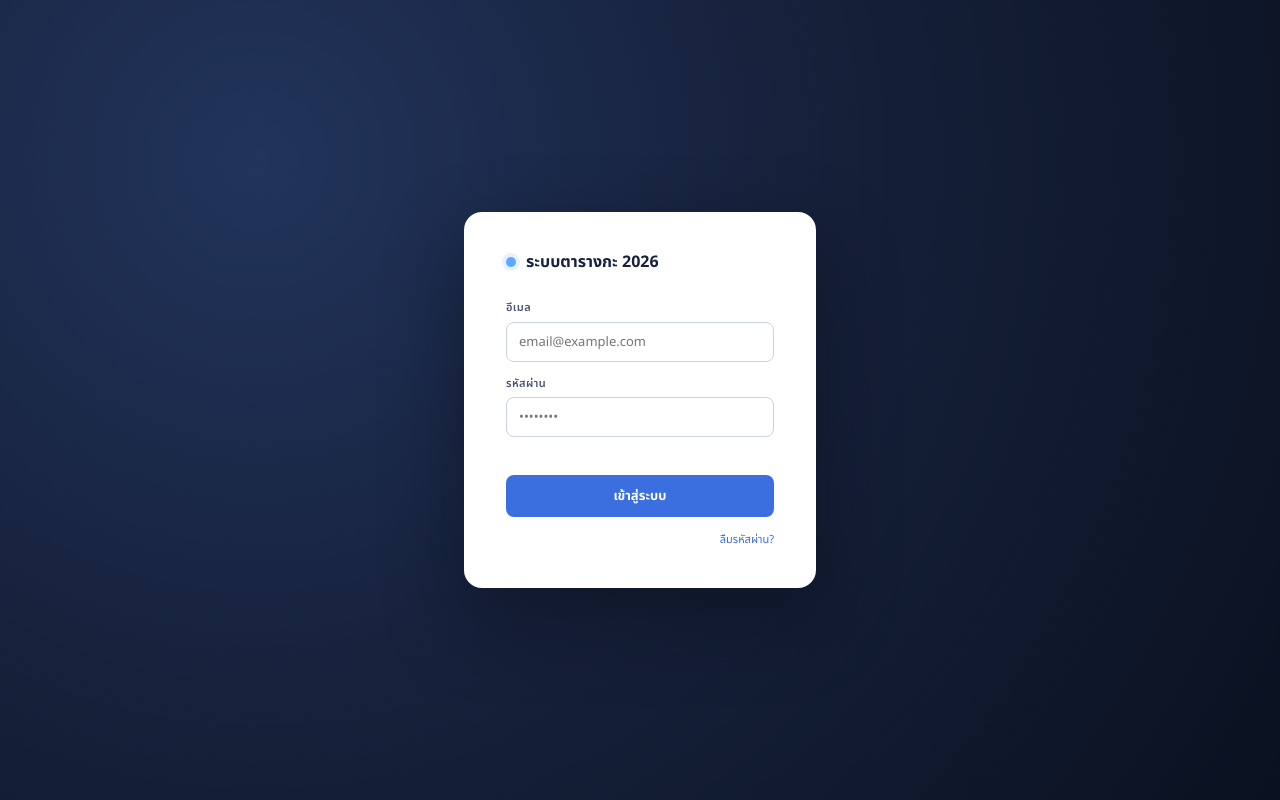
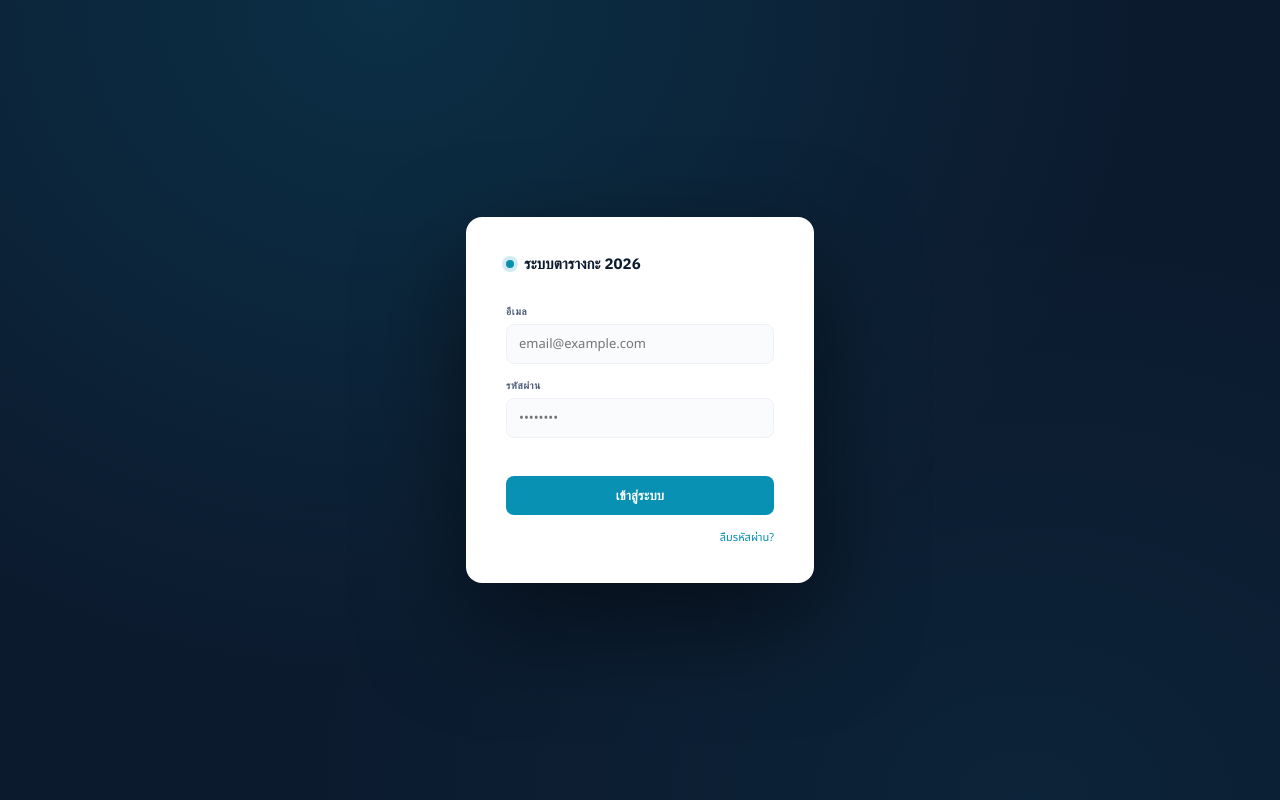
Before and after one commit to MuiThePlatu/shift-schedule, a plain HTML site: page index.html in a window 1280 px wide. Drawn offline with Linux system fonts and the light colour scheme; no server answers.

Commit message:
design: redesign visual system — Control Room aesthetic
- Accent: #3B6FE0 (generic blue) → #0891B2 (Signal teal)
- Header/sidebar: gradient → flat #0C1A2E (Void dark)
- Sidebar: white card → full dark column with refined item states
- Today row: yellow background → cyan stripe + left accent border
- Canvas: #F1F4F9 → #F7F9FC (cleaner white)
- Login: radial cyan glow on dark bg, IBM Plex Sans labels
- Typography: add IBM Plex Sans for headers, labels, sidebar

Co-Authored-By: Claude Sonnet 4.6 <noreply@anthropic.com>

```diff
--- a/css/base.css
+++ b/css/base.css
@@ -1,9 +1,9 @@
 *{box-sizing:border-box;margin:0;padding:0}
 :root{
-  --ink:#0B1324;--ink2:#4A5670;--ink3:#8C96AC;
-  --canvas:#F1F4F9;--card:#FFFFFF;
-  --line:#E2E7F0;--line2:#CBD3E3;
-  --brand:#16213B;--brand2:#3B6FE0;--brand-light:#EBF1FD;
+  --ink:#0B1324;--ink2:#4B5B78;--ink3:#8C96AC;
+  --canvas:#F7F9FC;--card:#FFFFFF;
+  --line:#EEF1F7;--line2:#CBD3E3;
+  --brand:#0C1A2E;--brand2:#0891B2;--brand-light:#E0F9FC;
   --am-bg:#FFF4E9;--am-text:#B65C1F;--am-bd:#F6CFA3;
   --pm-bg:#EAF1FE;--pm-text:#2857B8;--pm-bd:#BFD4F8;
   --both-bg:#F1EEFC;--both-text:#5C4EA6;--both-bd:#CBC0F0;
@@ -16,24 +16,26 @@
   --ot-c:#FFF1E4;--ot-ct:#B65C1F;
   --success-bg:#DFF3E8;--success-text:#1F6E44;
   --warn-bg:#FBF0CE;--warn-text:#7A5610;
-  --info-bg:#EAF1FE;--info-text:#28477E;
+  --info-bg:#E0F9FC;--info-text:#0E7490;
   --fest-bg:#FCF6E3;--fest-bd:#EBD892;--fest-text:#8A6A17;
   --app-light:#FBF0D6;--app-dark:#8A5A17;
   --vas-light:#DBF0E3;--vas-dark:#1F6E44;
   --r4:4px;--r8:8px;--r12:12px;--r20:20px;
+  --sidebar:#0C1A2E;--sidebar-item-hover:rgba(255,255,255,.06);--sidebar-txt:rgba(255,255,255,.85);--sidebar-txt-muted:rgba(255,255,255,.45);
 }
 body{font-family:'Noto Sans Thai',sans-serif;font-size:13px;background:var(--canvas);color:var(--ink);line-height:1.5;min-height:100vh}
+.ibm{font-family:'IBM Plex Sans',sans-serif}
 
 /* ── Layout ── */
-.header{background:linear-gradient(135deg,var(--brand),#0D1729);color:#fff;padding:0 22px;height:56px;display:flex;align-items:center;justify-content:space-between;position:sticky;top:0;z-index:300;box-shadow:0 1px 0 rgba(255,255,255,.06) inset,0 4px 16px rgba(11,19,36,.25)}
-.header-title{display:flex;align-items:center;gap:10px;font-size:15px;font-weight:700;letter-spacing:.2px}
-.header-title .dot{width:8px;height:8px;border-radius:50%;background:#5EA8FF;box-shadow:0 0 0 3px rgba(94,168,255,.18)}
-.header-right{font-size:12px;opacity:.7;font-weight:400}
+.header{background:var(--sidebar);color:#fff;padding:0 22px;height:56px;display:flex;align-items:center;justify-content:space-between;position:sticky;top:0;z-index:300;border-bottom:1px solid rgba(255,255,255,.06)}
+.header-title{display:flex;align-items:center;gap:10px;font-size:15px;font-weight:700;letter-spacing:.2px;font-family:'IBM Plex Sans',sans-serif}
+.header-title .dot{width:7px;height:7px;border-radius:50%;background:var(--brand2);box-shadow:0 0 0 3px rgba(8,145,178,.25)}
+.header-right{font-size:12px;opacity:.6;font-weight:400}
 
 .mnav{display:flex;gap:6px;flex-wrap:wrap;padding:9px 16px;background:var(--card);border-bottom:1px solid var(--line);position:sticky;top:56px;z-index:200;box-shadow:0 1px 4px rgba(15,23,42,.04)}
 .mb{padding:5px 13px;border:1.5px solid var(--line2);border-radius:var(--r20);cursor:pointer;font-size:11px;font-family:inherit;font-weight:500;background:transparent;color:var(--ink2);transition:.15s all}
 .mb:hover{background:var(--brand-light);border-color:var(--brand2);color:var(--brand2)}
-.mb.cur{background:var(--brand2);color:#fff;border-color:var(--brand2);box-shadow:0 2px 8px rgba(59,111,224,.3)}
+.mb.cur{background:var(--brand2);color:#fff;border-color:var(--brand2);box-shadow:0 2px 8px rgba(8,145,178,.3)}
 
 .legend{display:flex;gap:14px;flex-wrap:wrap;padding:8px 16px;background:var(--canvas);border-bottom:1px solid var(--line);font-size:10.5px;align-items:center;color:var(--ink2);row-gap:6px}
 .li{display:flex;align-items:center;gap:5px;white-space:nowrap}
@@ -55,8 +57,8 @@ body{font-family:'Noto Sans Thai',sans-serif;font-size:13px;background:var(--can
 
 .row-hol>td{background:var(--hol-bg)!important}
 .row-wknd>td{background:var(--wknd)}
-.row-today>td{background:#FEF9C3!important;border-top:1.5px solid #FDE047!important;border-bottom:1.5px solid #FDE047!important}
-.row-today .fc1,.row-today .fc2{background:#FEF9C3!important}
+.row-today>td{background:#F0FDFF!important;border-top:1px solid #A5F3FC!important;border-bottom:1px solid #A5F3FC!important}
+.row-today .fc1,.row-today .fc2{background:#F0FDFF!important;border-left:3px solid var(--brand2)!important}
 .row-fest>td{background:var(--fest-bg)}
 
 /* ── Frozen left columns ── */
@@ -99,8 +101,8 @@ thead .fc1,thead .fc2{z-index:40!important}
 
 /* ── OT Panel ── */
 .ot-panel{margin-top:14px;background:var(--card);border-radius:var(--r12);border:1px solid var(--line);overflow:hidden;box-shadow:0 1px 3px rgba(15,23,42,.05)}
-.ot-ph{padding:11px 18px;background:linear-gradient(135deg,var(--brand),#0D1729);color:#fff;display:flex;align-items:center;justify-content:space-between;cursor:pointer;font-weight:600;font-size:12px;user-select:none}
-.ot-ph:hover{filter:brightness(1.08)}
+.ot-ph{padding:11px 18px;background:var(--sidebar);color:#fff;display:flex;align-items:center;justify-content:space-between;cursor:pointer;font-weight:600;font-size:12px;user-select:none;font-family:'IBM Plex Sans',sans-serif;letter-spacing:.2px}
+.ot-ph:hover{background:#13243E}
 .ot-wrap{overflow-x:auto}
 .ot-tbl{width:100%;border-collapse:collapse;font-size:11px}
 .ot-tbl th,.ot-tbl td{padding:8px 12px;border-bottom:1px solid var(--line);text-align:center}
@@ -154,25 +156,26 @@ thead .fc1,thead .fc2{z-index:40!important}
 
 .mf{display:flex;gap:8px;justify-content:flex-end;margin-top:18px;padding-top:14px;border-top:1px solid var(--line)}
 .btn{padding:9px 19px;border-radius:var(--r8);cursor:pointer;font-size:12px;font-weight:600;font-family:inherit;border:none;transition:.15s all}
-.btn-ok{background:var(--brand2);color:#fff;box-shadow:0 2px 8px rgba(59,111,224,.28)}
-.btn-ok:hover:not(:disabled){background:#2C56B8}
+.btn-ok{background:var(--brand2);color:#fff;box-shadow:0 2px 8px rgba(8,145,178,.28)}
+.btn-ok:hover:not(:disabled){background:#0770A0}
 .btn-ok:disabled{opacity:.35;cursor:not-allowed;box-shadow:none}
 .btn-cn{background:var(--line);color:var(--ink2)}
 .btn-cn:hover{background:var(--line2)}
 
 /* ── Login Screen ── */
-#loginScreen{position:fixed;inset:0;background:radial-gradient(circle at 20% 20%,#22345C 0%,var(--brand) 45%,#0A1120 100%);z-index:10000;display:flex;align-items:center;justify-content:center}
-.login-box{background:#fff;border-radius:18px;padding:38px 42px;width:352px;box-shadow:0 30px 80px rgba(6,10,20,.45)}
-.login-logo{display:flex;align-items:center;gap:10px;margin-bottom:26px}
-.login-logo .dot{width:10px;height:10px;border-radius:50%;background:#5EA8FF;box-shadow:0 0 0 4px rgba(94,168,255,.15)}
-.login-logo span{font-size:16px;font-weight:700;color:var(--brand)}
+#loginScreen{position:fixed;inset:0;background:var(--sidebar);z-index:10000;display:flex;align-items:center;justify-content:center}
+#loginScreen::before{content:'';position:absolute;inset:0;background:radial-gradient(ellipse at 30% 0%,rgba(8,145,178,.18) 0%,transparent 60%),radial-gradient(ellipse at 80% 100%,rgba(8,145,178,.08) 0%,transparent 50%);pointer-events:none}
+.login-box{background:#fff;border-radius:16px;padding:36px 40px;width:348px;box-shadow:0 40px 100px rgba(0,0,0,.5);position:relative}
+.login-logo{display:flex;align-items:center;gap:10px;margin-bottom:28px}
+.login-logo .dot{width:8px;height:8px;border-radius:50%;background:var(--brand2);box-shadow:0 0 0 4px rgba(8,145,178,.18)}
+.login-logo span{font-size:15px;font-weight:700;color:var(--brand);font-family:'IBM Plex Sans',sans-serif;letter-spacing:.1px}
 .login-field{margin-bottom:14px}
-.login-field label{display:block;font-size:11px;font-weight:600;color:var(--ink2);margin-bottom:5px;letter-spacing:.4px}
-.login-field input{width:100%;padding:9px 12px;border:1.5px solid var(--line2);border-radius:var(--r8);font-size:13px;font-family:inherit;color:var(--ink);outline:none;transition:.15s border-color}
-.login-field input:focus{border-color:var(--brand2);box-shadow:0 0 0 3px rgba(59,111,224,.12)}
-.login-btn{width:100%;padding:11px;background:var(--brand2);color:#fff;border:none;border-radius:var(--r8);font-size:13px;font-weight:700;font-family:inherit;cursor:pointer;margin-top:8px;transition:.15s background}
-.login-btn:hover{background:#2C56B8}
-.login-btn:disabled{opacity:.5;cursor:not-allowed}
+.login-field label{display:block;font-size:10px;font-weight:700;color:var(--ink2);margin-bottom:5px;letter-spacing:.7px;text-transform:uppercase;font-family:'IBM Plex Sans',sans-serif}
+.login-field input{width:100%;padding:9px 12px;border:1.5px solid var(--line);border-radius:var(--r8);font-size:13px;font-family:inherit;color:var(--ink);outline:none;transition:.15s all;background:#FAFBFD}
+.login-field input:focus{border-color:var(--brand2);box-shadow:0 0 0 3px rgba(8,145,178,.12);background:#fff}
+.login-btn{width:100%;padding:11px;background:var(--brand2);color:#fff;border:none;border-radius:var(--r8);font-size:13px;font-weight:700;font-family:'IBM Plex Sans',sans-serif;cursor:pointer;margin-top:8px;transition:.15s all;letter-spacing:.2px}
+.login-btn:hover{background:#0770A0;box-shadow:0 4px 16px rgba(8,145,178,.35)}
+.login-btn:disabled{opacity:.45;cursor:not-allowed;box-shadow:none}
 .login-err{font-size:11px;color:#DC2626;margin-top:8px;min-height:16px;text-align:center}
 .login-forgot{font-size:11px;color:var(--brand2);text-align:right;margin-top:6px;cursor:pointer;background:none;border:none;font-family:inherit;padding:0}
 .login-forgot:hover{text-decoration:underline}
@@ -180,7 +183,7 @@ thead .fc1,thead .fc2{z-index:40!important}
 /* ── Side Menu ── */
 .hamburger{display:none}
 .side-overlay{display:none}
-.side-menu{position:fixed;top:0;left:0;bottom:0;width:248px;background:var(--card);z-index:150;overflow-y:auto;display:flex;flex-direction:column;border-right:1px solid var(--line);box-shadow:2px 0 12px rgba(15,23,42,.04)}
+.side-menu{position:fixed;top:0;left:0;bottom:0;width:248px;background:var(--sidebar);z-index:150;overflow-y:auto;display:flex;flex-direction:column;border-right:1px solid rgba(255,255,255,.05);box-shadow:2px 0 20px rgba(0,0,0,.25)}
 #mainWrap{margin-left:248px;min-height:100vh;display:flex;flex-direction:column}
 .sm-close{display:none}
 #toastHost{position:fixed;bottom:24px;left:50%;transform:translateX(-50%);z-index:5000;display:flex;flex-direction:column;gap:8px;align-items:center;pointer-events:none}
@@ -192,30 +195,30 @@ thead .fc1,thead .fc2{z-index:40!important}
 #panelBackdrop{position:fixed;inset:0;background:rgba(11,19,36,.35);z-index:390;opacity:0;pointer-events:none;transition:.25s opacity}
 #panelBackdrop.on{opacity:1;pointer-events:all}
 
-.sm-head{background:linear-gradient(135deg,var(--brand),#0D1729);padding:18px 18px 16px;color:#fff;position:relative;flex-shrink:0}
-.sm-title{font-size:15px;font-weight:700;letter-spacing:.3px}
-.sm-user{font-size:11px;opacity:.75;margin-top:4px}
-.sm-close{position:absolute;top:14px;right:14px;background:rgba(255,255,255,.15);border:none;color:#fff;width:28px;height:28px;border-radius:50%;cursor:pointer;font-size:14px;display:flex;align-items:center;justify-content:center}
-.sm-close:hover{background:rgba(255,255,255,.3)}
+.sm-head{background:rgba(255,255,255,.04);border-bottom:1px solid rgba(255,255,255,.07);padding:20px 20px 16px;color:#fff;position:relative;flex-shrink:0}
+.sm-title{font-size:14px;font-weight:700;letter-spacing:.4px;font-family:'IBM Plex Sans',sans-serif;color:#fff}
+.sm-user{font-size:11px;color:var(--sidebar-txt-muted);margin-top:4px;font-family:'IBM Plex Sans',sans-serif}
+.sm-close{position:absolute;top:14px;right:14px;background:rgba(255,255,255,.1);border:none;color:rgba(255,255,255,.7);width:26px;height:26px;border-radius:50%;cursor:pointer;font-size:13px;display:flex;align-items:center;justify-content:center}
+.sm-close:hover{background:rgba(255,255,255,.2)}
 
-.sm-section{padding:10px 0;border-bottom:1px solid var(--line)}
+.sm-section{padding:8px 0;border-bottom:1px solid rgba(255,255,255,.06)}
 .sm-section:last-child{border-bottom:none}
-.sm-label{font-size:9px;font-weight:700;color:var(--ink3);letter-spacing:.8px;padding:6px 20px 4px;text-transform:uppercase}
-.sm-item{display:flex;align-items:center;gap:12px;padding:10px 20px;cursor:pointer;font-size:13px;color:var(--ink);transition:.12s background;border:none;background:none;width:100%;text-align:left;font-family:inherit}
-.sm-item:hover{background:var(--brand-light);color:var(--brand2)}
-.sm-item .sm-icon{width:32px;height:32px;border-radius:var(--r8);display:flex;align-items:center;justify-content:center;font-size:16px;flex-shrink:0}
+.sm-label{font-size:9px;font-weight:600;color:var(--sidebar-txt-muted);letter-spacing:1px;padding:8px 20px 4px;text-transform:uppercase;font-family:'IBM Plex Sans',sans-serif}
+.sm-item{display:flex;align-items:center;gap:11px;padding:9px 16px;cursor:pointer;font-size:13px;color:var(--sidebar-txt);transition:.12s background;border:none;background:none;width:100%;text-align:left;font-family:inherit;border-radius:0}
+.sm-item:hover{background:var(--sidebar-item-hover);color:#fff}
+.sm-item .sm-icon{width:30px;height:30px;border-radius:var(--r8);display:flex;align-items:center;justify-content:center;font-size:15px;flex-shrink:0;background:rgba(255,255,255,.08)}
 .sm-item .sm-txt{flex:1}
-.sm-item .sm-txt small{display:block;font-size:10px;color:var(--ink3);margin-top:1px}
-.sm-item.danger:hover{background:#FEF2F2;color:#DC2626}
-.sm-item.danger .sm-icon{background:#FEF2F2}
-.sm-item .sm-icon.green{background:var(--vas-light)}
-.sm-item .sm-icon.blue{background:var(--brand-light)}
-.sm-item .sm-icon.orange{background:var(--app-light)}
-.sm-item .sm-icon.purple{background:#F3E8FF}
-.sm-item .sm-icon.red{background:#FEF2F2}
-.sm-item .sm-icon.yellow{background:#FEF9C3}
+.sm-item .sm-txt small{display:block;font-size:10px;color:var(--sidebar-txt-muted);margin-top:1px}
+.sm-item.danger:hover{background:rgba(220,38,38,.12);color:#FCA5A5}
+.sm-item.danger .sm-icon{background:rgba(220,38,38,.15)}
+.sm-item .sm-icon.green{background:rgba(34,197,94,.12)}
+.sm-item .sm-icon.blue{background:rgba(8,145,178,.15)}
+.sm-item .sm-icon.orange{background:rgba(245,158,11,.12)}
+.sm-item .sm-icon.purple{background:rgba(147,51,234,.12)}
+.sm-item .sm-icon.red{background:rgba(220,38,38,.15)}
+.sm-item .sm-icon.yellow{background:rgba(234,179,8,.12)}
 
-.sm-months{display:grid;grid-template-columns:repeat(4,1fr);gap:4px;padding:8px 16px}
-.sm-mb{padding:6px 4px;border:1.5px solid var(--line);border-radius:var(--r8);cursor:pointer;font-size:10px;font-family:inherit;font-weight:500;background:transparent;color:var(--ink2);transition:.12s all;text-align:center}
-.sm-mb:hover{border-color:var(--brand2);color:var(--brand2);background:var(--brand-light)}
+.sm-months{display:grid;grid-template-columns:repeat(4,1fr);gap:4px;padding:8px 14px}
+.sm-mb{padding:6px 4px;border:1px solid rgba(255,255,255,.1);border-radius:var(--r8);cursor:pointer;font-size:10px;font-family:'IBM Plex Sans',sans-serif;font-weight:500;background:transparent;color:var(--sidebar-txt-muted);transition:.12s all;text-align:center}
+.sm-mb:hover{border-color:var(--brand2);color:var(--brand2);background:rgba(8,145,178,.12)}
 .sm-mb.cur{background:var(--brand2);color:#fff;border-color:var(--brand2)}
--- a/index.html
+++ b/index.html
@@ -4,7 +4,7 @@
 <meta charset="UTF-8">
 <meta name="viewport" content="width=device-width,initial-scale=1">
 <title>ระบบตารางกะ 2026</title>
-<link href="https://fonts.googleapis.com/css2?family=Noto+Sans+Thai:wght@300;400;500;600;700&family=IBM+Plex+Mono:wght@400;500&display=swap" rel="stylesheet">
+<link href="https://fonts.googleapis.com/css2?family=Noto+Sans+Thai:wght@300;400;500;600;700&family=IBM+Plex+Mono:wght@400;500&family=IBM+Plex+Sans:wght@400;500;600;700&display=swap" rel="stylesheet">
 <!-- Firebase SDK -->
 <script src="https://www.gstatic.com/firebasejs/10.12.2/firebase-app-compat.js"></script>
 <script src="https://www.gstatic.com/firebasejs/10.12.2/firebase-database-compat.js"></script>
```
